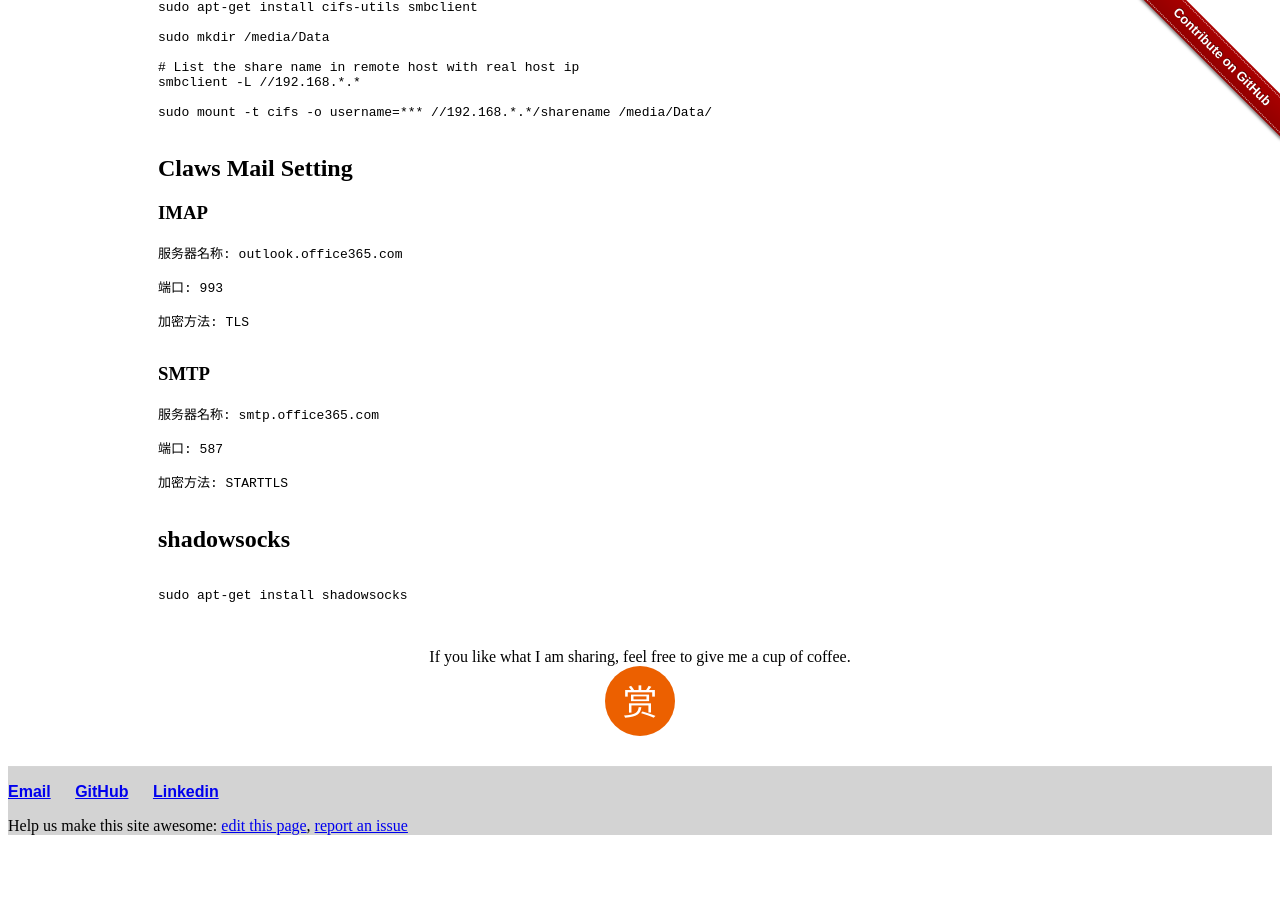
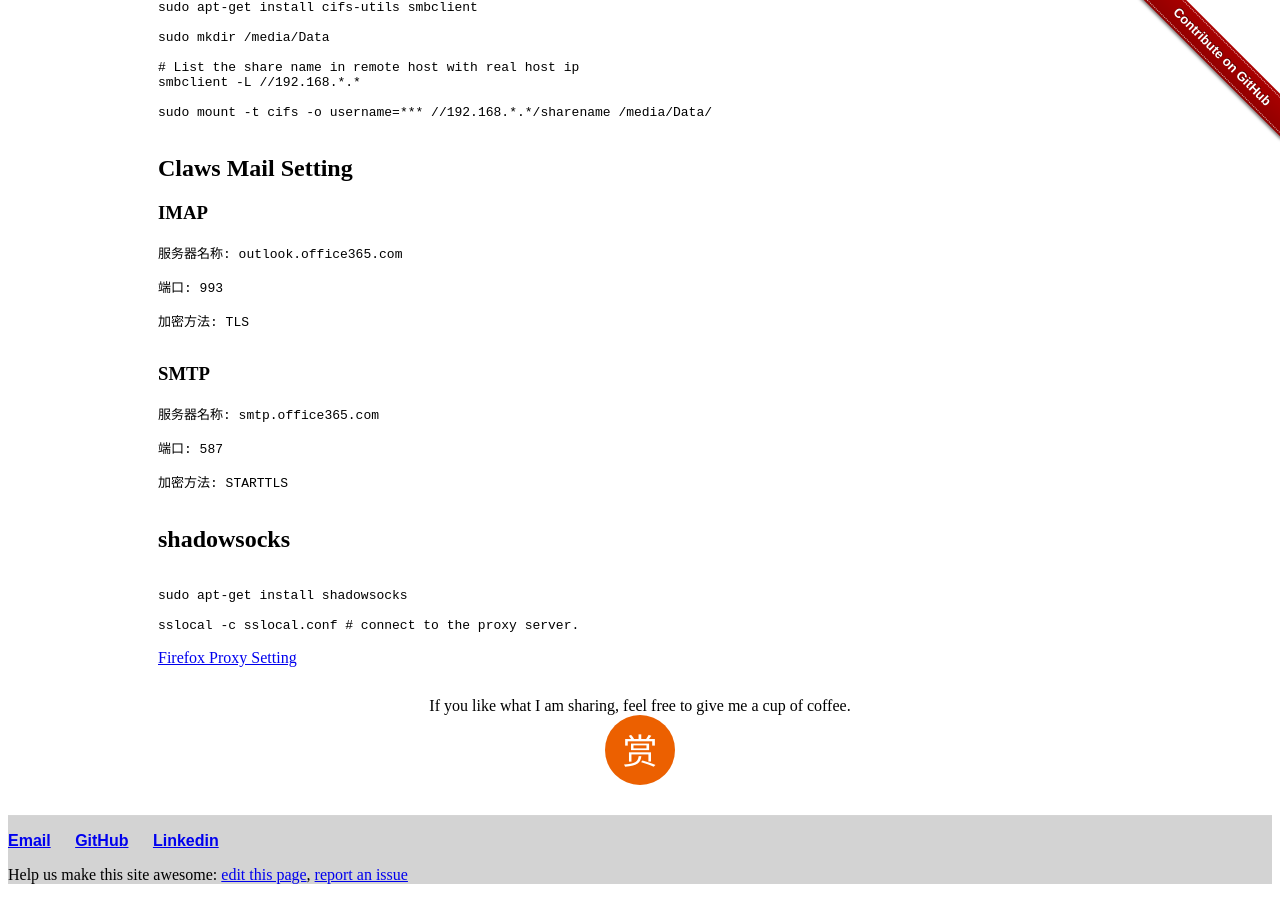
Before and after one commit to liuning0820/liuning0820.github.io, a Jekyll site: the page built from _posts/2019-04-18-play-with-debian.md, in a window 1280 px wide and 900 px high, scrolled down 1262 px. Built offline with Jekyll 4.4.1, drawn with Linux system fonts in a browser that asks for light colours; before the commit the page ends 2113 px from its top, so only the background shows below that.

Commit message:
play shadowsocks with firefox.

`````diff
--- a/_posts/2019-04-18-play-with-debian.md
+++ b/_posts/2019-04-18-play-with-debian.md
@@ -117,4 +117,8 @@ sudo mount -t cifs -o username=*** //192.168.*.*/sharename /media/Data/
 
 sudo apt-get install shadowsocks
 
+sslocal -c sslocal.conf # connect to the proxy server.
 ````
+
+
+[Firefox Proxy Setting]({{ site.url }}{{site.baseurl}}/images./shadowsocks-firefox.png)
`````
